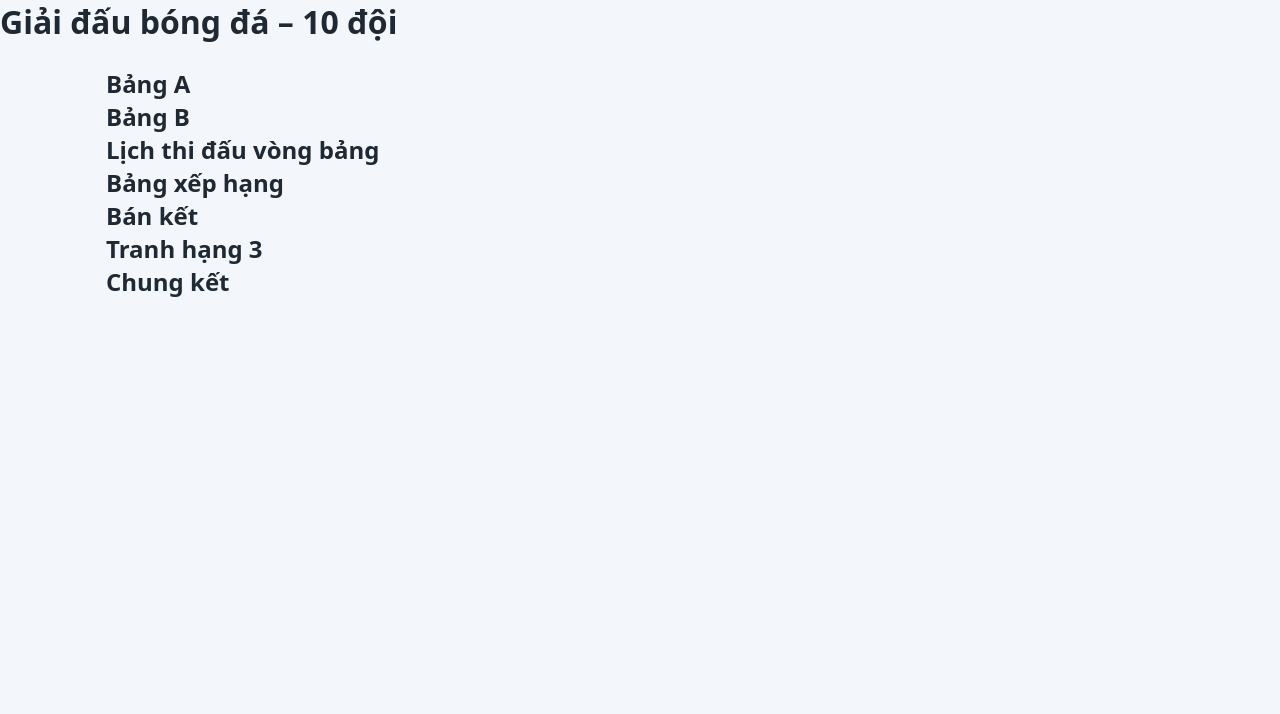
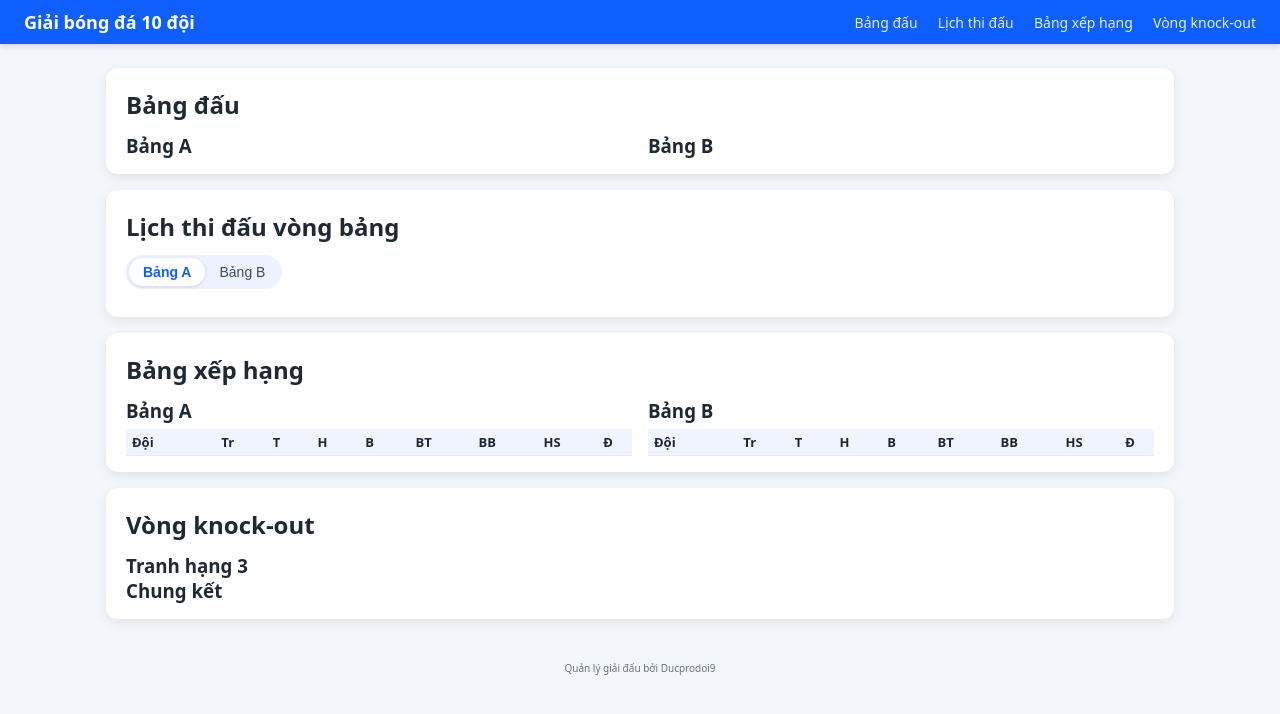
Before and after one commit to Ducprodoi9/football-league-management, a plain HTML site: page index.htm in a window 1280 px wide. Drawn offline with Linux system fonts and the light colour scheme.

Commit message:
Update index.htm

```diff
--- a/index.htm
+++ b/index.htm
@@ -1,39 +1,87 @@
 <!DOCTYPE html>
 <html lang="vi">
 <head>
-    <meta charset="UTF-8">
-    <title>Quản lý giải đấu bóng đá</title>
-    <link rel="stylesheet" href="style.css">
+  <meta charset="UTF-8" />
+  <title>Giải bóng đá 10 đội</title>
+  <link rel="stylesheet" href="style.css" />
 </head>
 <body>
+<header class="topbar">
+  <div class="brand">Giải bóng đá 10 đội</div>
+  <nav class="nav">
+    <a href="#groups">Bảng đấu</a>
+    <a href="#schedule">Lịch thi đấu</a>
+    <a href="#standings">Bảng xếp hạng</a>
+    <a href="#knockout">Vòng knock-out</a>
+  </nav>
+</header>
 
-<h1>Giải đấu bóng đá – 10 đội</h1>
+<main class="container">
+  <section id="groups" class="card">
+    <h2>Bảng đấu</h2>
+    <div class="grid-2">
+      <div>
+        <h3>Bảng A</h3>
+        <div id="group-A" class="team-list"></div>
+      </div>
+      <div>
+        <h3>Bảng B</h3>
+        <div id="group-B" class="team-list"></div>
+      </div>
+    </div>
+  </section>
 
-<div class="container">
+  <section id="schedule" class="card">
+    <h2>Lịch thi đấu vòng bảng</h2>
+    <div class="tabs">
+      <button class="tab-button active" data-tab="schedule-A">Bảng A</button>
+      <button class="tab-button" data-tab="schedule-B">Bảng B</button>
+    </div>
+    <div id="schedule-A" class="tab-content active"></div>
+    <div id="schedule-B" class="tab-content"></div>
+  </section>
 
-    <h2>Bảng A</h2>
-    <div id="groupA" class="group"></div>
+  <section id="standings" class="card">
+    <h2>Bảng xếp hạng</h2>
+    <div class="grid-2">
+      <div>
+        <h3>Bảng A</h3>
+        <table class="table" id="ranking-A">
+          <thead>
+            <tr>
+              <th>Đội</th><th>Tr</th><th>T</th><th>H</th><th>B</th><th>BT</th><th>BB</th><th>HS</th><th>Đ</th>
+            </tr>
+          </thead>
+          <tbody></tbody>
+        </table>
+      </div>
+      <div>
+        <h3>Bảng B</h3>
+        <table class="table" id="ranking-B">
+          <thead>
+            <tr>
+              <th>Đội</th><th>Tr</th><th>T</th><th>H</th><th>B</th><th>BT</th><th>BB</th><th>HS</th><th>Đ</th>
+            </tr>
+          </thead>
+          <tbody></tbody>
+        </table>
+      </div>
+    </div>
+  </section>
 
-    <h2>Bảng B</h2>
-    <div id="groupB" class="group"></div>
+  <section id="knockout" class="card">
+    <h2>Vòng knock-out</h2>
+    <div id="sf-list"></div>
+    <h3>Tranh hạng 3</h3>
+    <div id="third-match"></div>
+    <h3>Chung kết</h3>
+    <div id="final-match"></div>
+  </section>
+</main>
 
-    <h2>Lịch thi đấu vòng bảng</h2>
-    <div id="schedule"></div>
-
-    <h2>Bảng xếp hạng</h2>
-    <div id="rankingA"></div>
-    <div id="rankingB"></div>
-
-    <h2>Bán kết</h2>
-    <div id="semifinals"></div>
-
-    <h2>Tranh hạng 3</h2>
-    <div id="thirdPlace"></div>
-
-    <h2>Chung kết</h2>
-    <div id="finalMatch"></div>
-
-</div>
+<footer class="footer">
+  <small>Quản lý giải đấu bởi Ducprodoi9</small>
+</footer>
 
 <script src="script.js"></script>
 </body>
```
